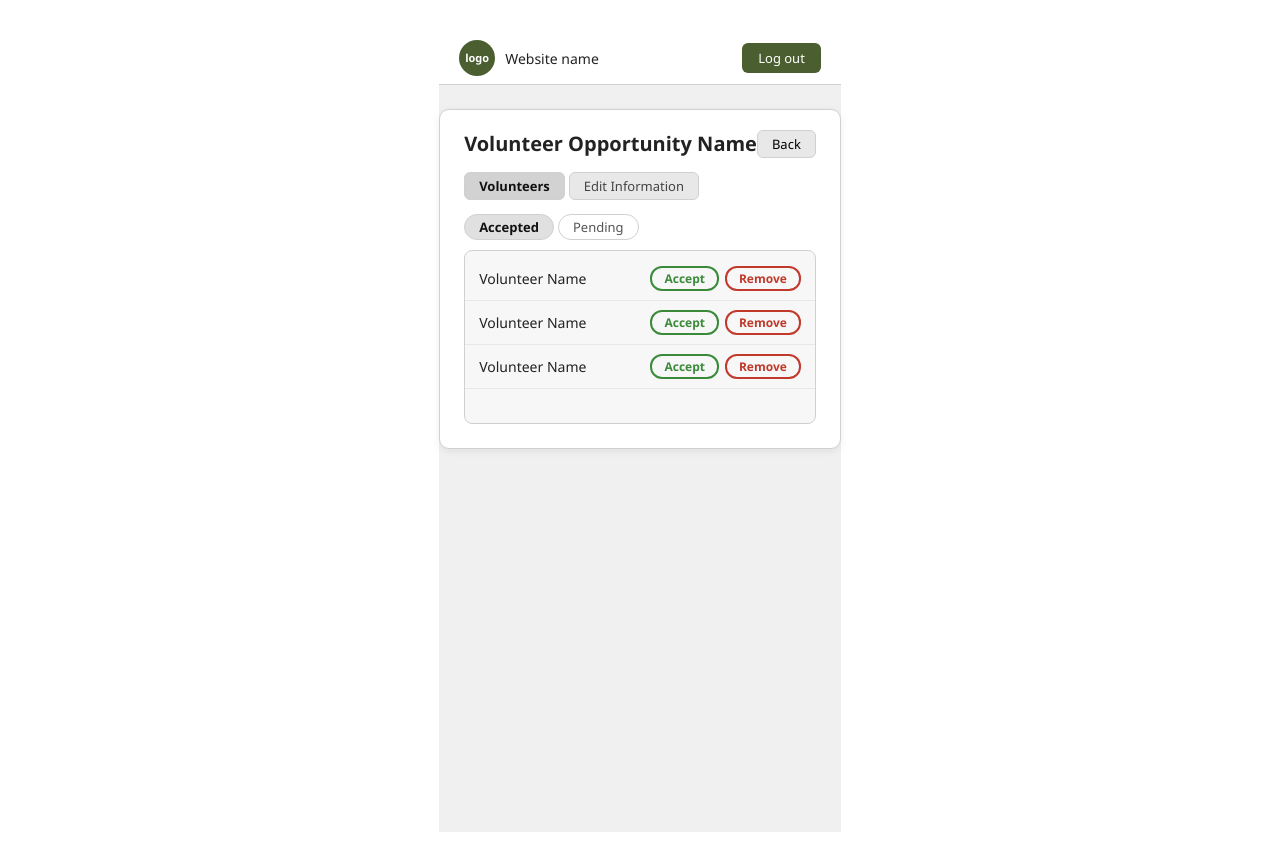
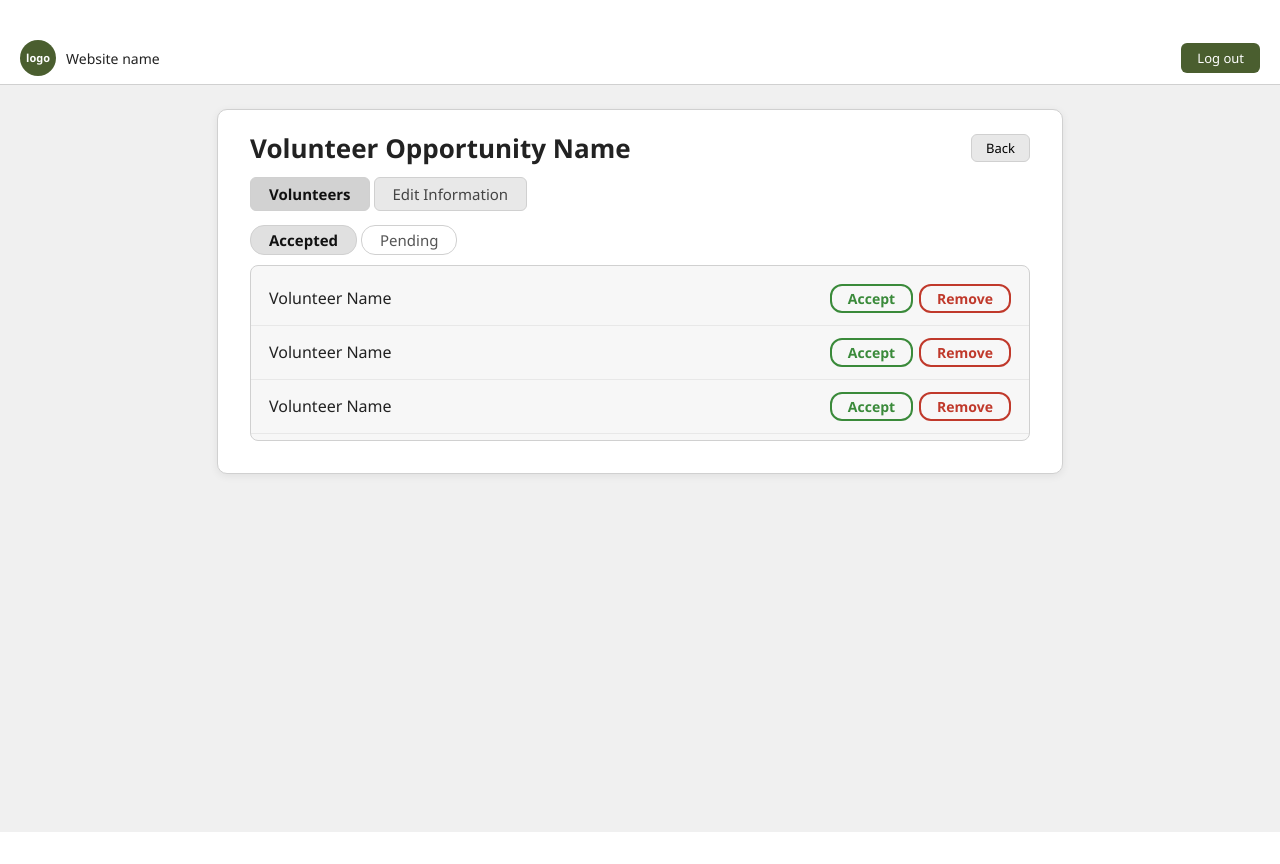
Before and after one commit to sarangkale/Team4CS320VolunteerApplication, a React (Vite) app: page /application in a window 1280 px wide. Built offline with nearby package versions, Linux system fonts and the light colour scheme.

Commit message:
feat: pop up window fix: it looks *way* nicer now

```diff
--- a/src/pages/application.css
+++ /dev/null
@@ -1,8 +0,0 @@
-#root {
-    background-color: white;
-    max-width: 1280px;
-}
-
-p {
-    color: black;
-}
--- a/src/pages/application.tsx
+++ b/src/pages/application.tsx
@@ -37,8 +37,8 @@ export default function VolunteerUI() {
   const [selectedVolunteer, setSelectedVolunteer] = useState<Volunteer | null>(null);
   const [list, setList] = useState<Volunteer[]>(volunteers);
 
-  const handleAccept = (id: number) => {
-    setList((prev) => prev.filter((v) => v.id !== id));
+  const handleAccept = (v: Volunteer) => {
+    setSelectedVolunteer(v);
   };
 
   const handleRemove = (id: number) => {
@@ -100,14 +100,9 @@ export default function VolunteerUI() {
         <div style={styles.listArea}>
           {list.map((v) => (
             <div key={v.id} style={styles.volunteerRow}>
-              <span
-                style={styles.volunteerName}
-                onClick={() => setSelectedVolunteer(v)}
-              >
-                {v.name}
-              </span>
+              <span style={styles.volunteerName}>{v.name}</span>
               <div style={styles.rowActions}>
-                <button style={styles.acceptBtn} onClick={() => handleAccept(v.id)}>Accept</button>
+                <button style={styles.acceptBtn} onClick={() => handleAccept(v)}>Accept</button>
                 <button style={styles.removeBtn} onClick={() => handleRemove(v.id)}>Remove</button>
               </div>
             </div>
@@ -183,10 +178,13 @@ const CARD_BG = "#ffffff";
 const styles: Record<string, React.CSSProperties> = {
   pageWrap: {
     minHeight: "100vh",
+    width: "100vw",
+    marginLeft: "calc(-50vw + 50%)",
     background: BG,
     fontFamily: "'Segoe UI', Tahoma, Geneva, Verdana, sans-serif",
     fontSize: 14,
     color: "#222",
+    textAlign: "left",
   },
   nav: {
     display: "flex",
@@ -224,10 +222,10 @@ const styles: Record<string, React.CSSProperties> = {
   mainCard: {
     background: CARD_BG,
     margin: "24px auto",
-    maxWidth: 560,
+    maxWidth: 780,
     borderRadius: 10,
     border: `1px solid ${BORDER}`,
-    padding: "20px 24px 24px",
+    padding: "24px 32px 32px",
     boxShadow: "0 2px 8px rgba(0,0,0,0.07)",
   },
   cardHeader: {
@@ -236,7 +234,7 @@ const styles: Record<string, React.CSSProperties> = {
     alignItems: "center",
     marginBottom: 14,
   },
-  eventTitle: { fontSize: 20, fontWeight: 700, margin: 0 },
+  eventTitle: { fontSize: 26, fontWeight: 700, margin: 0 },
   backBtn: {
     background: "#e8e8e8",
     border: `1px solid ${BORDER}`,
@@ -251,9 +249,9 @@ const styles: Record<string, React.CSSProperties> = {
     background: "#e8e8e8",
     border: `1px solid ${BORDER}`,
     borderRadius: 6,
-    padding: "4px 14px",
+    padding: "6px 18px",
     cursor: "pointer",
-    fontSize: 13,
+    fontSize: 15,
     color: "#444",
   },
   topTabActive: {
@@ -271,9 +269,9 @@ const styles: Record<string, React.CSSProperties> = {
     background: "transparent",
     border: `1px solid ${BORDER}`,
     borderRadius: 14,
-    padding: "3px 14px",
+    padding: "4px 18px",
     cursor: "pointer",
-    fontSize: 13,
+    fontSize: 15,
     color: "#555",
   },
   subTabActive: {
@@ -293,12 +291,11 @@ const styles: Record<string, React.CSSProperties> = {
     display: "flex",
     alignItems: "center",
     justifyContent: "space-between",
-    padding: "9px 14px",
+    padding: "12px 18px",
     borderBottom: `1px solid #e8e8e8`,
   },
   volunteerName: {
-    fontSize: 14,
-    cursor: "pointer",
+    fontSize: 16,
     color: "#222",
   },
   rowActions: { display: "flex", gap: 6 },
@@ -307,20 +304,20 @@ const styles: Record<string, React.CSSProperties> = {
     border: "2px solid #3a8a3a",
     color: "#3a8a3a",
     borderRadius: 12,
-    padding: "2px 12px",
+    padding: "3px 16px",
     cursor: "pointer",
     fontWeight: 600,
-    fontSize: 12,
+    fontSize: 14,
   },
   removeBtn: {
     background: "transparent",
     border: "2px solid #c0392b",
     color: "#c0392b",
     borderRadius: 12,
-    padding: "2px 12px",
+    padding: "3px 16px",
     cursor: "pointer",
     fontWeight: 600,
-    fontSize: 12,
+    fontSize: 14,
   },
 
   /* Modal */
@@ -336,26 +333,26 @@ const styles: Record<string, React.CSSProperties> = {
   modal: {
     background: CARD_BG,
     borderRadius: 10,
-    padding: "24px 28px",
-    width: 480,
+    padding: "28px 32px",
+    width: 580,
     maxWidth: "92vw",
     boxShadow: "0 8px 32px rgba(0,0,0,0.18)",
     position: "relative",
   },
-  modalTitle: { fontSize: 18, fontWeight: 700, margin: "0 0 16px" },
+  modalTitle: { fontSize: 22, fontWeight: 700, margin: "0 0 18px" },
   formGrid: {
     display: "grid",
     gridTemplateColumns: "1fr 1fr",
     gap: "10px 16px",
   },
   formGroup: { display: "flex", flexDirection: "column", gap: 3 },
-  label: { fontSize: 12, fontWeight: 600, color: "#333" },
+  label: { fontSize: 14, fontWeight: 600, color: "#333" },
   req: { color: "#c0392b" },
   input: {
     border: `1px solid ${BORDER}`,
     borderRadius: 5,
-    padding: "5px 8px",
-    fontSize: 13,
+    padding: "6px 10px",
+    fontSize: 15,
     background: "#fafafa",
     color: "#333",
     outline: "none",
@@ -363,11 +360,11 @@ const styles: Record<string, React.CSSProperties> = {
   textarea: {
     border: `1px solid ${BORDER}`,
     borderRadius: 5,
-    padding: "5px 8px",
-    fontSize: 13,
+    padding: "6px 10px",
+    fontSize: 15,
     background: "#fafafa",
     resize: "none",
-    height: 52,
+    height: 60,
     width: "100%",
     boxSizing: "border-box",
   },
@@ -376,16 +373,16 @@ const styles: Record<string, React.CSSProperties> = {
     background: OLIVE_LIGHT,
     color: "#fff",
     borderRadius: 12,
-    padding: "3px 14px",
-    fontSize: 12,
+    padding: "4px 16px",
+    fontSize: 14,
     fontWeight: 500,
   },
   addSkillBtn: {
     background: "#e8e8e8",
     border: `1px solid ${BORDER}`,
     borderRadius: 12,
-    padding: "3px 12px",
-    fontSize: 12,
+    padding: "4px 14px",
+    fontSize: 14,
     cursor: "pointer",
   },
   modalFooter: {
```
